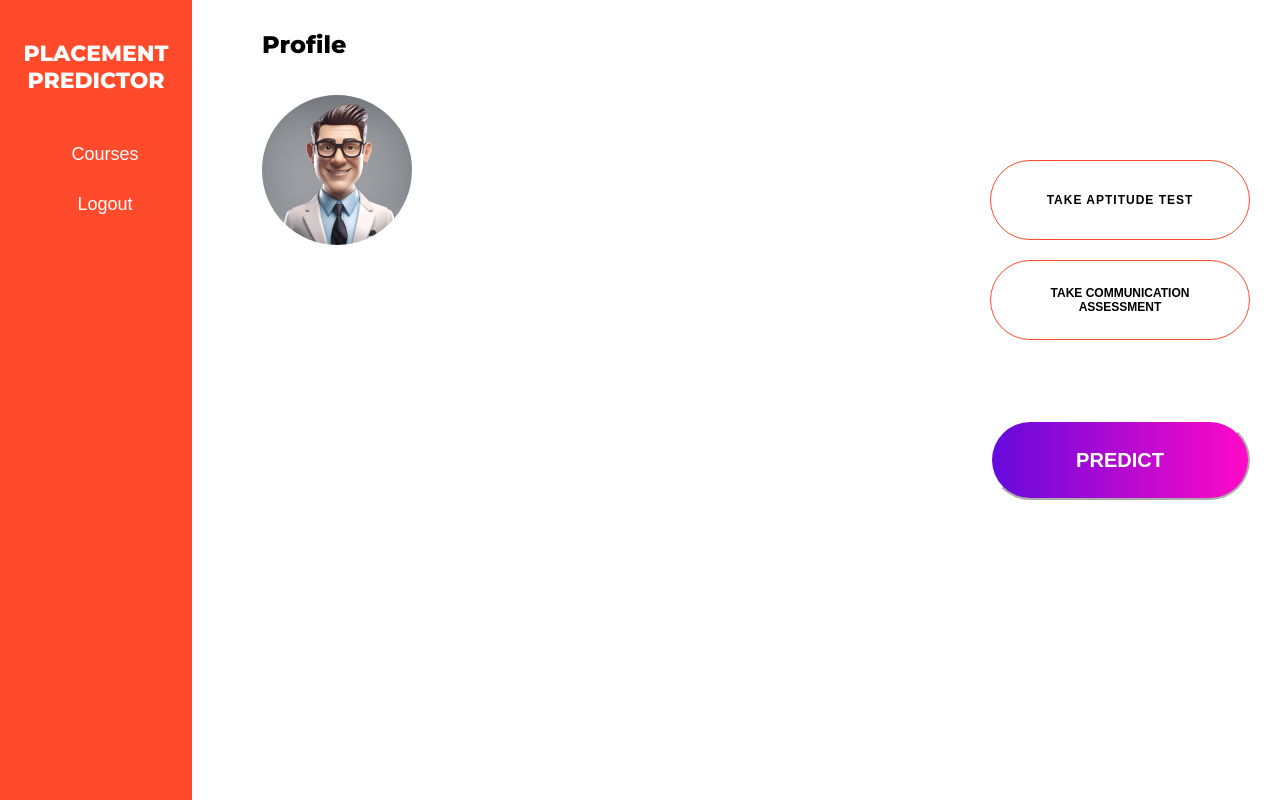
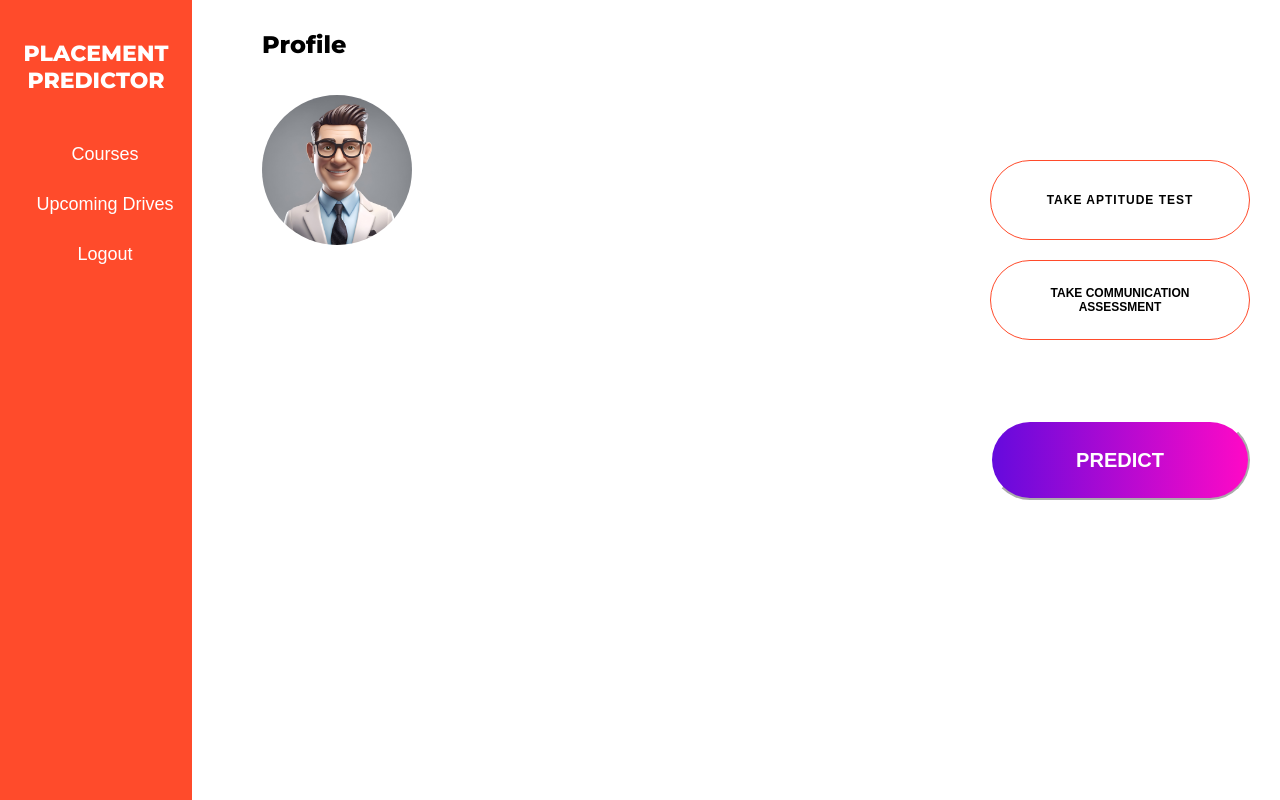
Before and after one commit to amalut/placement_predictor, a Flask app: template templates/home.html in a window 1280 px wide. Run offline with Flask 3, Linux system fonts and the light colour scheme; the template is opened without the code that fills it, so the values that code supplies are empty; some libraries are stand-ins or nearby versions.

Commit message:
upcoming drive

```diff
--- a/templates/home.html
+++ b/templates/home.html
@@ -58,6 +58,7 @@
     <div class="menu">
         <h1 class="logo">PLACEMENT PREDICTOR</h1>
         <button class="menu-item">Courses</button>
+        <button class="menu-item">Upcoming Drives</button>
         <button class="menu-item"><a class="logout-link" href="/">Logout</a></button>
     </div>
     <div class="profile">
```
